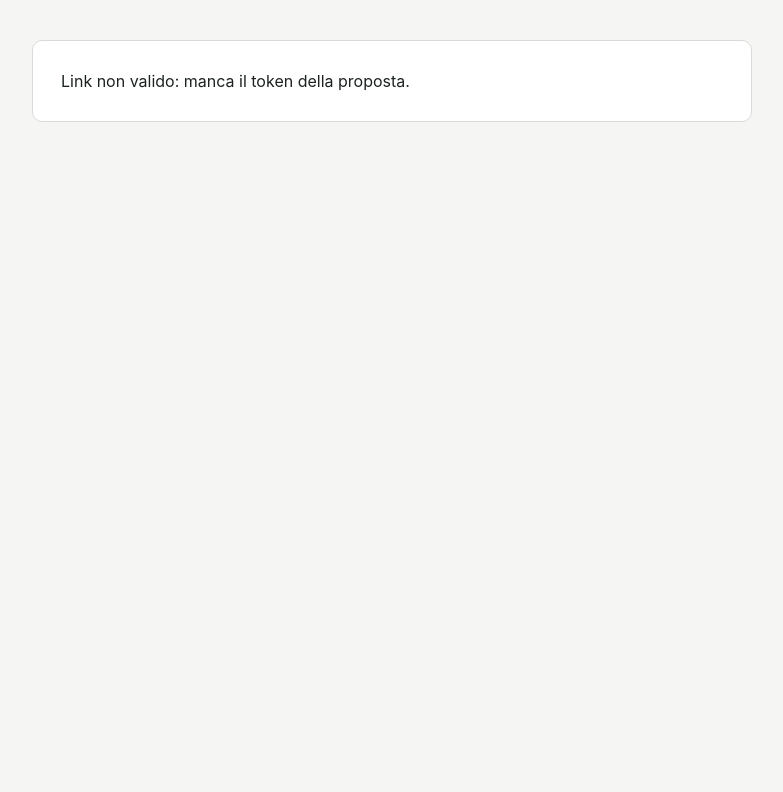
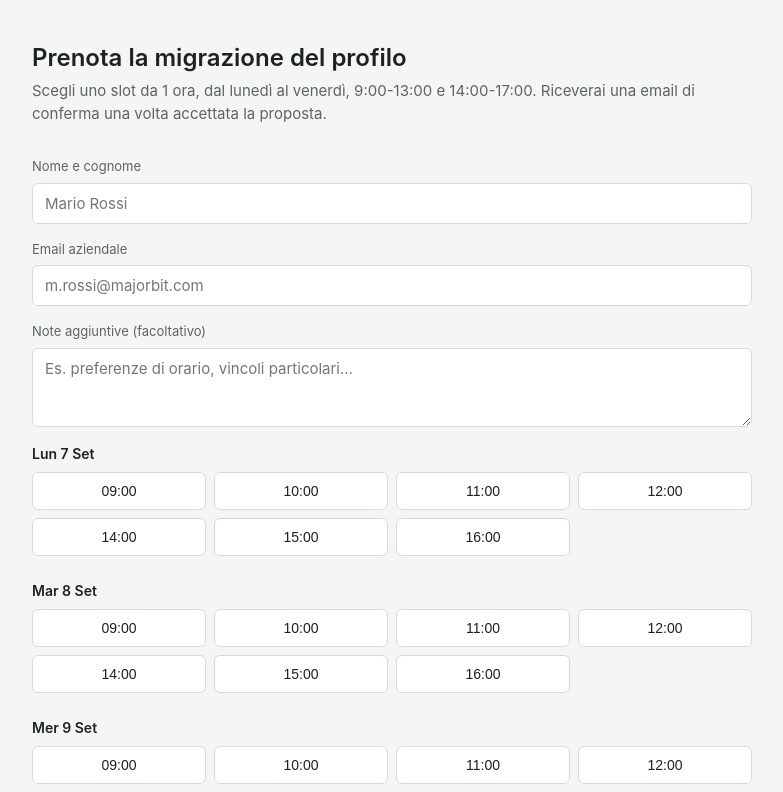
Before and after one commit to cikelino/ForensIT, a Next.js app: page / in a window 1280 px wide. Shown: the top 792 px of the page, without its empty margins (248-1031 px from the left). Built offline with nearby package versions, Linux system fonts and the light colour scheme; no server answers.

Commit message:
Fix build

```diff
--- a/app/page.js
+++ b/app/page.js
@@ -1,56 +1,46 @@
 "use client";
 
-import { useSearchParams } from "next/navigation";
-import { Suspense, useEffect, useMemo, useState } from "react";
+import { useEffect, useMemo, useState } from "react";
 import { generateUpcomingSlots } from "../lib/slots";
-export default function RespondPage() {
-  return (
-    <Suspense
-      fallback={
-        <main>
-          <p>Caricamento...</p>
-        </main>
-      }
-    >
-      <RespondContent />
-    </Suspense>
-  );
-}
+import { supabase } from "../lib/supabaseClient";
 
-function RespondContent() {
-  const params = useSearchParams();
-  const token = params.get("token");
+export default function Home() {
   const allSlots = useMemo(() => generateUpcomingSlots(14), []);
+  const [taken, setTaken] = useState([]); // [{slot_date, slot_start, status}]
+  const [selected, setSelected] = useState(null); // {date, start}
+  const [name, setName] = useState("");
+  const [email, setEmail] = useState("");
+  const [notes, setNotes] = useState("");
+  const [submitting, setSubmitting] = useState(false);
+  const [message, setMessage] = useState(null); // {type, text}
 
-  const [booking, setBooking] = useState(null);
-  const [taken, setTaken] = useState([]);
-  const [view, setView] = useState("loading"); // loading | idle | counter | loading-action | done | error
-  const [result, setResult] = useState(null);
-  const [selected, setSelected] = useState(null);
-  const [counterNotes, setCounterNotes] = useState("");
-
+  // Carica lo stato iniziale degli slot occupati
   useEffect(() => {
-    if (!token) return;
-    fetch(`/api/respond?token=${token}`)
-      .then((r) => r.json())
-      .then((d) => {
-        if (d.error) {
-          setView("error");
-          setResult(d.error);
-        } else {
-          setBooking(d.booking);
-          setView(d.booking.status === "proposed" ? "idle" : "done");
-          setResult(d.booking.status);
-        }
-      });
-  }, [token]);
-
-  useEffect(() => {
-    if (view !== "counter") return;
     fetch("/api/slots")
       .then((r) => r.json())
       .then((d) => setTaken(d.bookings || []));
-  }, [view]);
+  }, []);
+
+  // Sottoscrizione realtime: qualsiasi cambio sulla tabella aggiorna la UI
+  // per tutti i visitatori collegati, senza refresh.
+  useEffect(() => {
+    const channel = supabase
+      .channel("bookings-changes")
+      .on(
+        "postgres_changes",
+        { event: "*", schema: "public", table: "bookings" },
+        () => {
+          fetch("/api/slots")
+            .then((r) => r.json())
+            .then((d) => setTaken(d.bookings || []));
+        }
+      )
+      .subscribe();
+
+    return () => {
+      supabase.removeChannel(channel);
+    };
+  }, []);
 
   const isTaken = (date, start) =>
     taken.some((b) => b.slot_date === date && b.slot_start.slice(0, 5) === start);
@@ -64,111 +54,81 @@ function RespondContent() {
     return Array.from(map.values());
   }, [allSlots]);
 
-  async function respond(action) {
-    setView("loading-action");
-    const res = await fetch("/api/respond", {
+  async function handleSubmit(e) {
+    e.preventDefault();
+    if (!selected || !name || !email) return;
+
+    setSubmitting(true);
+    setMessage(null);
+
+    const res = await fetch("/api/slots", {
       method: "POST",
       headers: { "Content-Type": "application/json" },
-      body: JSON.stringify({ token, action }),
+      body: JSON.stringify({
+        colleague_name: name,
+        colleague_email: email,
+        slot_date: selected.date,
+        slot_start: selected.start,
+        notes: notes || null,
+      }),
     });
     const data = await res.json();
+    setSubmitting(false);
 
     if (!res.ok) {
-      setView("error");
-      setResult(data.error);
+      setMessage({ type: "error", text: data.error || "Errore durante l'invio" });
       return;
     }
 
-    setView("done");
-    setResult(action);
-  }
-
-  async function submitCounter(e) {
-    e.preventDefault();
-    if (!selected) return;
-
-    setView("loading-action");
-    const res = await fetch("/api/counter", {
-      method: "POST",
-      headers: { "Content-Type": "application/json" },
-      body: JSON.stringify({
-        token,
-        slot_date: selected.date,
-        slot_start: selected.start,
-        notes: counterNotes || null,
-      }),
+    setMessage({
+      type: "success",
+      text: "Proposta inviata. Riceverai una email di conferma appena verrà accettata.",
     });
-    const data = await res.json();
-
-    if (!res.ok) {
-      setView("error");
-      setResult(data.error);
-      return;
-    }
-
-    setView("done");
-    setResult("counter");
-  }
-
-  if (!token) {
-    return (
-      <main>
-        <div className="card">Link non valido: manca il token della proposta.</div>
-      </main>
-    );
-  }
-
-  if (view === "loading") {
-    return (
-      <main>
-        <p>Caricamento...</p>
-      </main>
-    );
+    setSelected(null);
+    setName("");
+    setEmail("");
+    setNotes("");
   }
 
   return (
     <main>
-      <h1>Gestisci la proposta</h1>
+      <h1>Prenota la migrazione del profilo</h1>
       <p className="subtitle">
-        Accetta per confermare lo slot, rifiuta per liberarlo, oppure proponi
-        un altro orario: la richiesta passerà all'altra parte.
+        Scegli uno slot da 1 ora, dal lunedì al venerdì, 9:00-13:00 e
+        14:00-17:00. Riceverai una email di conferma una volta accettata la
+        proposta.
       </p>
 
-      {booking && (
-        <div className="info-box">
-          <strong>{booking.colleague_name}</strong>
-          {new Date(`${booking.slot_date}T${booking.slot_start}`).toLocaleDateString(
-            "it-IT",
-            { weekday: "long", day: "numeric", month: "long" }
-          )}{" "}
-          alle {booking.slot_start.slice(0, 5)}
-          {booking.notes && (
-            <div style={{ marginTop: 8 }}>
-              <strong>Note:</strong> {booking.notes}
+      <form onSubmit={handleSubmit}>
+        <div className="field">
+          <label>Nome e cognome</label>
+          <input
+            value={name}
+            onChange={(e) => setName(e.target.value)}
+            placeholder="Mario Rossi"
+            required
+          />
         </div>
-          )}
+        <div className="field">
+          <label>Email aziendale</label>
+          <input
+            type="email"
+            value={email}
+            onChange={(e) => setEmail(e.target.value)}
+            placeholder="m.rossi@majorbit.com"
+            required
+          />
         </div>
-      )}
+        <div className="field">
+          <label>Note aggiuntive (facoltativo)</label>
+          <textarea
+            value={notes}
+            onChange={(e) => setNotes(e.target.value)}
+            placeholder="Es. preferenze di orario, vincoli particolari..."
+            rows={3}
+          />
+        </div>
 
-      <div className="card">
-        {view === "idle" && (
-          <>
-            <div className="actions">
-              <button className="accept" onClick={() => respond("accept")}>
-                Accetta
-              </button>
-              <button className="reject" onClick={() => respond("reject")}>
-                Rifiuta
-              </button>
-            </div>
-            <button className="link-btn" onClick={() => setView("counter")}>
-              Proponi un altro orario
-            </button>
-          </>
-        )}
-
-        {view === "counter" && (
-          <form onSubmit={submitCounter}>
         {grouped.map((day) => (
           <div className="day-block" key={day.label}>
             <div className="day-label">{day.label}</div>
@@ -193,53 +153,16 @@ function RespondContent() {
           </div>
         ))}
 
-            <div className="field">
-              <label>Note (facoltativo)</label>
-              <textarea
-                value={counterNotes}
-                onChange={(e) => setCounterNotes(e.target.value)}
-                rows={3}
-              />
-            </div>
+        <button
+          type="submit"
+          className="submit-btn"
+          disabled={!selected || !name || !email || submitting}
+        >
+          {submitting ? "Invio in corso..." : "Proponi questo orario"}
+        </button>
 
-            <button type="submit" className="submit-btn" disabled={!selected}>
-              Invia la nuova proposta
-            </button>
-            <button
-              type="button"
-              className="link-btn"
-              onClick={() => setView("idle")}
-            >
-              Annulla
-            </button>
+        {message && <div className={`message ${message.type}`}>{message.text}</div>}
       </form>
-        )}
-
-        {view === "loading-action" && <p>Invio in corso...</p>}
-
-        {view === "done" && result === "accept" && (
-          <div className="message success">
-            Proposta accettata. Email di conferma inviata a te, al collega e a
-            Denny.
-          </div>
-        )}
-
-        {view === "done" && result === "reject" && (
-          <div className="message success">Proposta rifiutata.</div>
-        )}
-
-        {view === "done" && result === "counter" && (
-          <div className="message success">
-            Nuova proposta inviata. Riceverai una risposta a breve.
-          </div>
-        )}
-
-        {view === "done" && !["accept", "reject", "counter"].includes(result) && (
-          <div className="message">Questa proposta è già stata gestita.</div>
-        )}
-
-        {view === "error" && <div className="message error">{result}</div>}
-      </div>
     </main>
   );
 }
```
Lines whose indentation alone changed are shown as unchanged.
